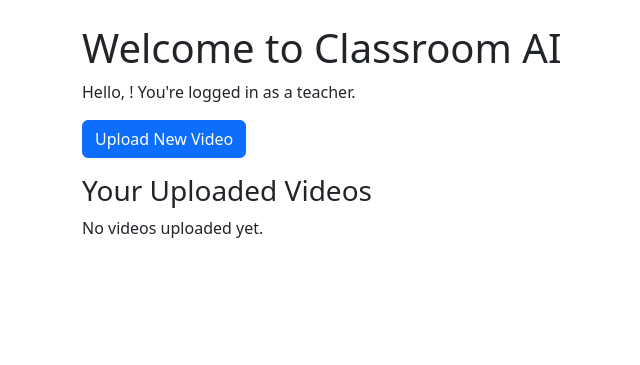
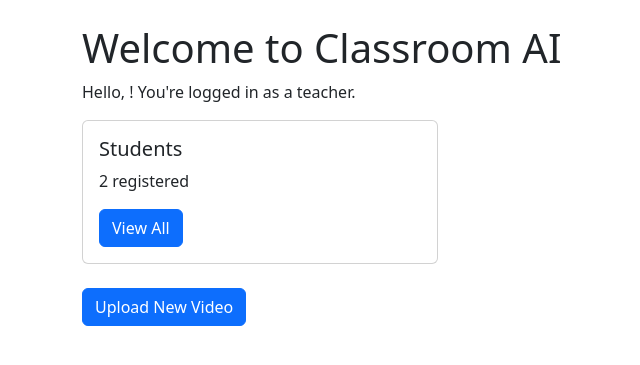
Before and after one commit to Viveksonawane5170/ClassroomApp, a Django app: page /teacher/ in a window 1280 px wide. Shown: the part 56-421 px from the top of the page, without its empty margins (0-640 px from the left). Run offline with Django 5.2, Linux system fonts and the light colour scheme; a user stored in the database is signed in; data comes from the database, SQL or seed files in the repository; both versions use the stored data as it was after the commit.

Commit message:
Student List

```diff
--- a/teacher/templates/teacher/index.html
+++ b/teacher/templates/teacher/index.html
@@ -7,27 +7,21 @@
     <h1>Welcome to Classroom AI</h1>
     {% if user.is_authenticated %}
         <p>Hello, {{ user.first_name }} {{ user.last_name }}! You're logged in as a teacher.</p>
-        <a href="{% url 'teacher:upload' %}" class="btn btn-primary mb-3">Upload New Video</a>
 
-        <h3>Your Uploaded Videos</h3>
-        <div class="row">
-            {% for video in videos %}
-            <div class="col-md-4 mb-4">
+        <div class="row mb-4">
+            <div class="col-md-4">
                 <div class="card">
-                    {% if video.thumbnail %}
-                    <img src="{{ video.thumbnail.url }}" class="card-img-top" alt="{{ video.title }}">
-                    {% endif %}
                     <div class="card-body">
-                        <h5 class="card-title">{{ video.title }}</h5>
-                        <p class="card-text">{{ video.description|truncatechars:100 }}</p>
-                        <a href="{% url 'student:view_video' video.id %}" class="btn btn-primary">View</a>
+                        <h5 class="card-title">Students</h5>
+                        <p class="card-text">{{ students_count }} registered</p>
+                        <a href="{% url 'teacher:student_list' %}" class="btn btn-primary">View All</a>
                     </div>
                 </div>
             </div>
-            {% empty %}
-            <p>No videos uploaded yet.</p>
-            {% endfor %}
         </div>
+
+        <a href="{% url 'teacher:upload' %}" class="btn btn-primary mb-3">Upload New Video</a>
+        <!-- ... rest of the existing code ... -->
     {% else %}
         <p>Please sign in or sign up to access the teacher dashboard.</p>
     {% endif %}
--- a/teacher/urls.py
+++ b/teacher/urls.py
@@ -9,4 +9,5 @@
     path("signin/", views.signin, name="signin"),
     path("signout/", views.signout, name="signout"),
     path("upload/", views.upload_video, name="upload"),
+    path("students/", views.student_list, name="student_list"),
 ]
--- a/teacher/views.py
+++ b/teacher/views.py
@@ -71,3 +71,27 @@
     else:
         form = VideoUploadForm()
     return render(request, 'teacher/upload_video.html', {'form': form})
+
+# teacher/views.py
+from student.models import Student  # Add this import at the top
+
+# Add this new view function
+# teacher/views.py
+
+def student_list(request):
+    if not request.user.is_authenticated:
+        return redirect('teacher:signin')
+
+    students = Student.objects.all()
+    return render(request, 'teacher/student_list.html', {'students': students})
+
+def index(request):
+    if not request.user.is_authenticated:
+        return redirect('teacher:signin')
+
+    videos = Video.objects.filter(teacher=request.user)
+    students_count = Student.objects.count()  # Add this line
+    return render(request, 'teacher/index.html', {
+        'videos': videos,
+        'students_count': students_count  # Add this line
+    })
```
Also changed, not shown: teacher/templates/teacher/base.html (+15 -0 lines), teacher/templates/teacher/student_list.html (added, +37 -0 lines), db.sqlite3, media/thumbnails/22a000850be1bc12e55579af5543e940.jpg (added), 1 other file.
